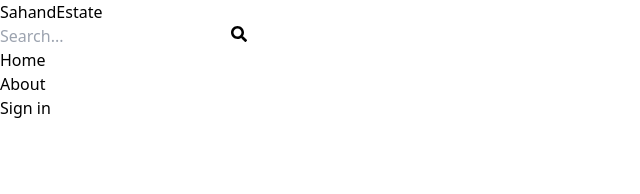
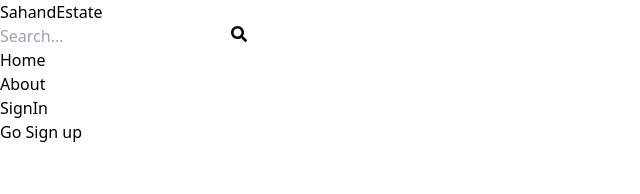
Before and after one commit to r5r5wa55/estate, a React (Vite) app in the folder client/: page /sign-in in a window 1280 px wide. Shown: the top 194 px of the page, without its empty margins (0-640 px from the left). Built offline with nearby package versions, Linux system fonts and the light colour scheme.

Commit message:
sign-up commit

```diff
--- a/client/src/App.jsx
+++ b/client/src/App.jsx
@@ -2,6 +2,8 @@ import { BrowserRouter, Route, Routes } from "react-router-dom"
 import Header from "./components/Header"
 import Home from "./pages/Home"
 import SignUp from "./pages/SignUp"
+import SignIn from "./pages/SignIn"
+import About from "./pages/About"
 
 
 
@@ -14,6 +16,8 @@ function App() {
       <Header />
       <Routes>
         <Route path={'/'} element={<Home />}/>
+        <Route path={'/about'} element={<About />}/>
+        <Route path={'/sign-in'} element={<SignIn />}/>
         <Route path={'/sign-up'} element={<SignUp />}/>
       </Routes>
     </BrowserRouter>
--- a/client/src/components/Header.jsx
+++ b/client/src/components/Header.jsx
@@ -47,14 +47,12 @@ export default function Header() {
             </li>
           </Link>
           <Link to='/about'>
-            <li className='hidden sm:inline text-slate-700 hover:underline'>
+            <li className='hidden sm:inline text-slate-700 hover:underline '>
               About
             </li>
           </Link>
-          <Link to='/profile'>
-
-              <li className=' text-slate-700 hover:underline'> Sign in</li>
-
+          <Link to='/sign-in'>
+              <li className=' text-slate-700 hover:underline'>SignIn</li>
           </Link>
         </ul>
       </div>
--- /dev/null
+++ b/client/src/pages/About.jsx
@@ -0,0 +1,9 @@
+
+
+export default function About() {
+  return (
+    <div>
+      About
+    </div>
+  )
+}
--- /dev/null
+++ b/client/src/pages/SignIn.jsx
@@ -0,0 +1,11 @@
+import { Link } from "react-router-dom";
+
+
+
+export default function SignIn() {
+  return (
+    <div className="h-screen">
+      <Link to={'/sign-up'} className="text-center">Go Sign up</Link>
+    </div>
+  )
+}
--- a/client/src/pages/SignUp.jsx
+++ b/client/src/pages/SignUp.jsx
@@ -25,7 +25,7 @@ export default function SignUp() {
         body: JSON.stringify(formData),
       });
       const data = await res.json();
-      console.log(data);
+
       if (data.success === false) {
         setLoading(false);
         setError(data.message);
```
